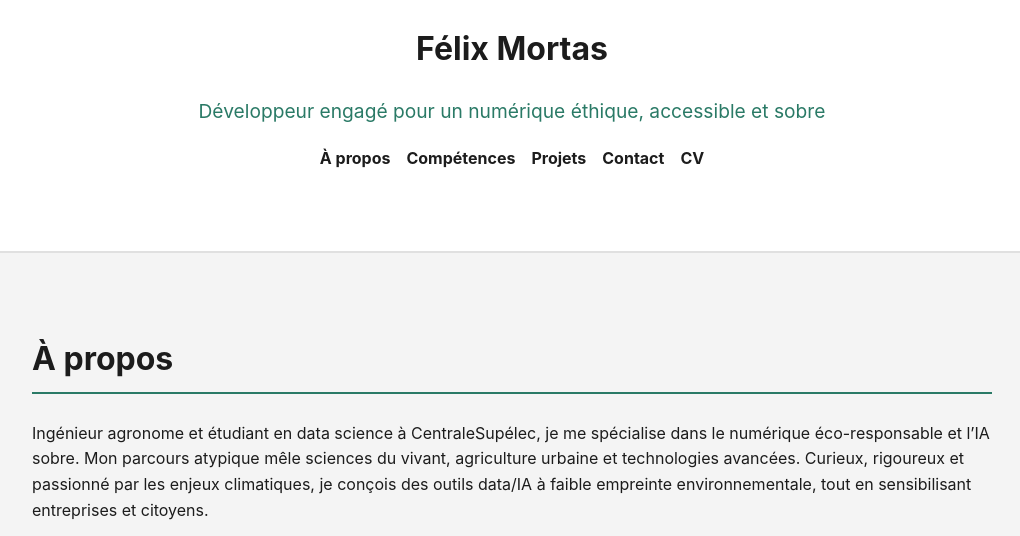
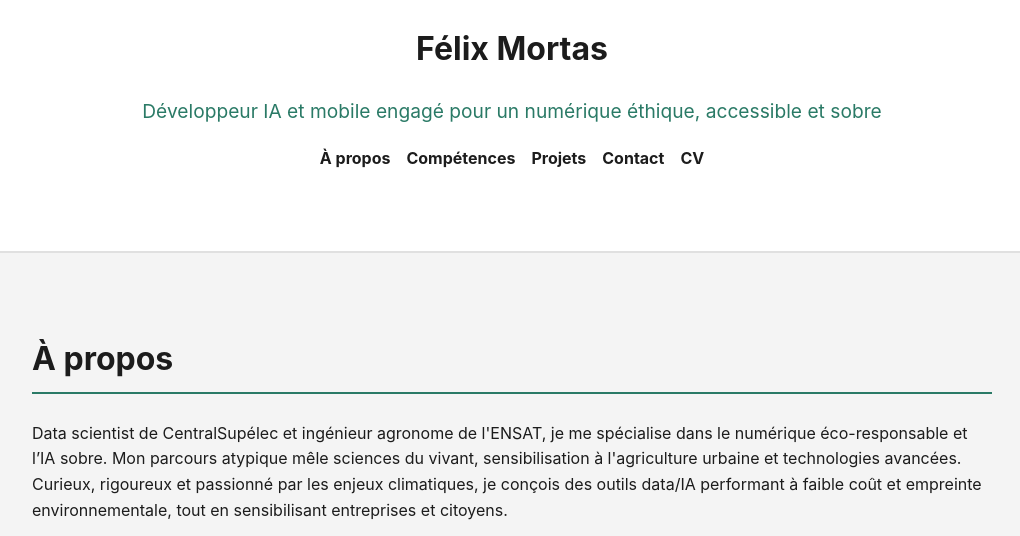
Before and after one commit to felixmortas/felixmortas.github.io, a plain HTML site: page index.html in a window 1280 px wide. Shown: the part 236-772 px from the top of the page, without its empty margins (128-1148 px from the left). Drawn offline with Linux system fonts and the light colour scheme.

Commit message:
short description more relevent

```diff
--- a/index.html
+++ b/index.html
@@ -8,14 +8,14 @@
   <meta name="author" content="Félix Mortas">
   <link rel="stylesheet" href="style.css">
   <script defer src="script.js"></script>
-  <title>Félix Mortas | Développeur & Data Scientist</title>
+  <title>Félix Mortas | Data Scientist & Développeur</title>
 </head>
 <body>
   <header>
     <div class="container">
       <img src="img/pp.jpg" alt="Photo de Félix Mortas" class="profile-pic">
       <h1>Félix Mortas</h1>
-      <p class="tagline">Développeur engagé pour un numérique éthique, accessible et sobre</p>
+      <p class="tagline">Développeur IA et mobile engagé pour un numérique éthique, accessible et sobre</p>
       <nav>
         <ul>
           <li><a href="#about">À propos</a></li>
@@ -31,7 +31,7 @@
   <main>
     <section id="about" class="container">
       <h2>À propos</h2>
-      <p>Ingénieur agronome et étudiant en data science à CentraleSupélec, je me spécialise dans le numérique éco-responsable et l’IA sobre. Mon parcours atypique mêle sciences du vivant, agriculture urbaine et technologies avancées. Curieux, rigoureux et passionné par les enjeux climatiques, je conçois des outils data/IA à faible empreinte environnementale, tout en sensibilisant entreprises et citoyens.</p>
+      <p>Data scientist de CentralSupélec et ingénieur agronome de l'ENSAT, je me spécialise dans le numérique éco-responsable et l’IA sobre. Mon parcours atypique mêle sciences du vivant, sensibilisation à l'agriculture urbaine et technologies avancées. Curieux, rigoureux et passionné par les enjeux climatiques, je conçois des outils data/IA performant à faible coût et empreinte environnementale, tout en sensibilisant entreprises et citoyens.</p>
       <p>Technos préférées : <strong>Python, JavaScript, Flutter, PySpark, HTML/CSS</strong>.</p>
       <p>Ce qui me distingue : esprit systémique, sens du design éthique, contributions open-source, animation d’ateliers de sensibilisation (Fresque du Numérique).</p>
     </section>
```
